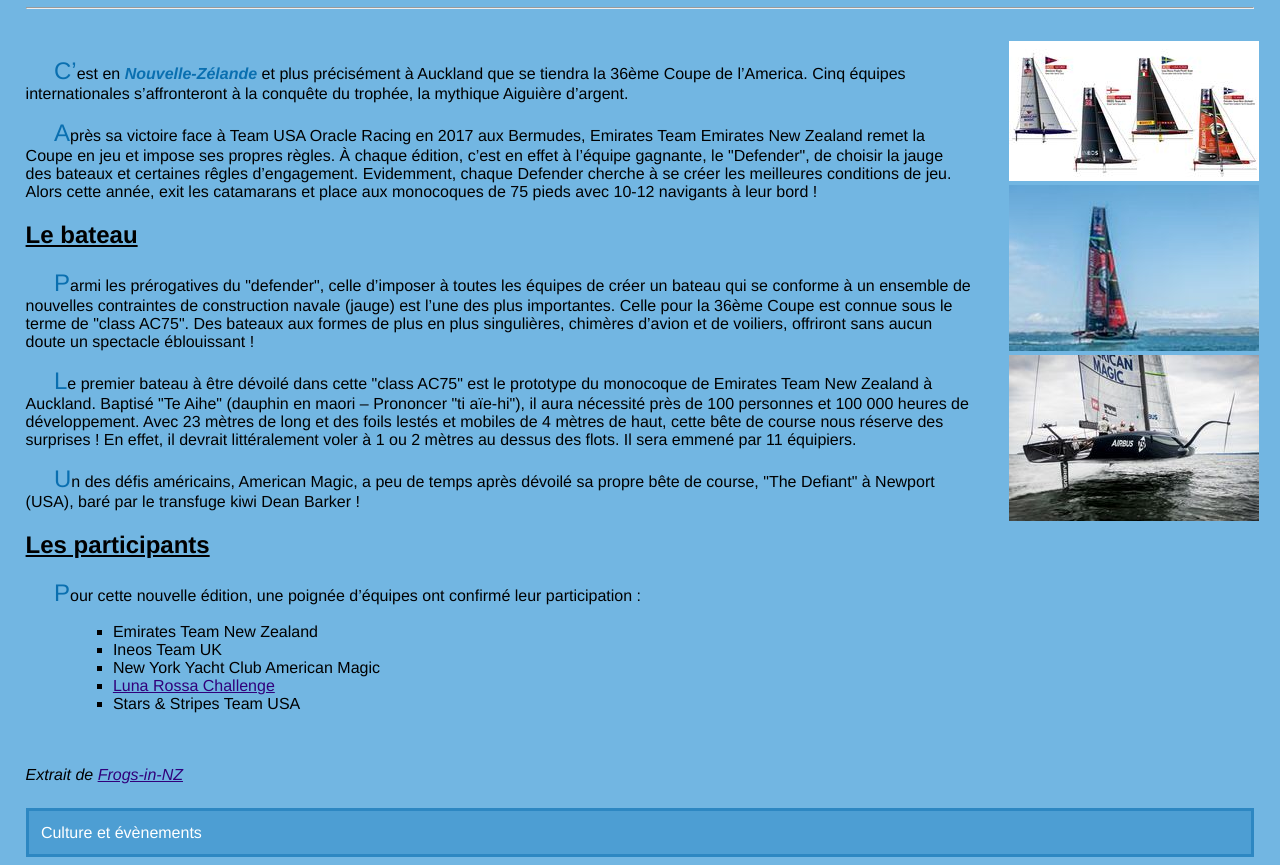
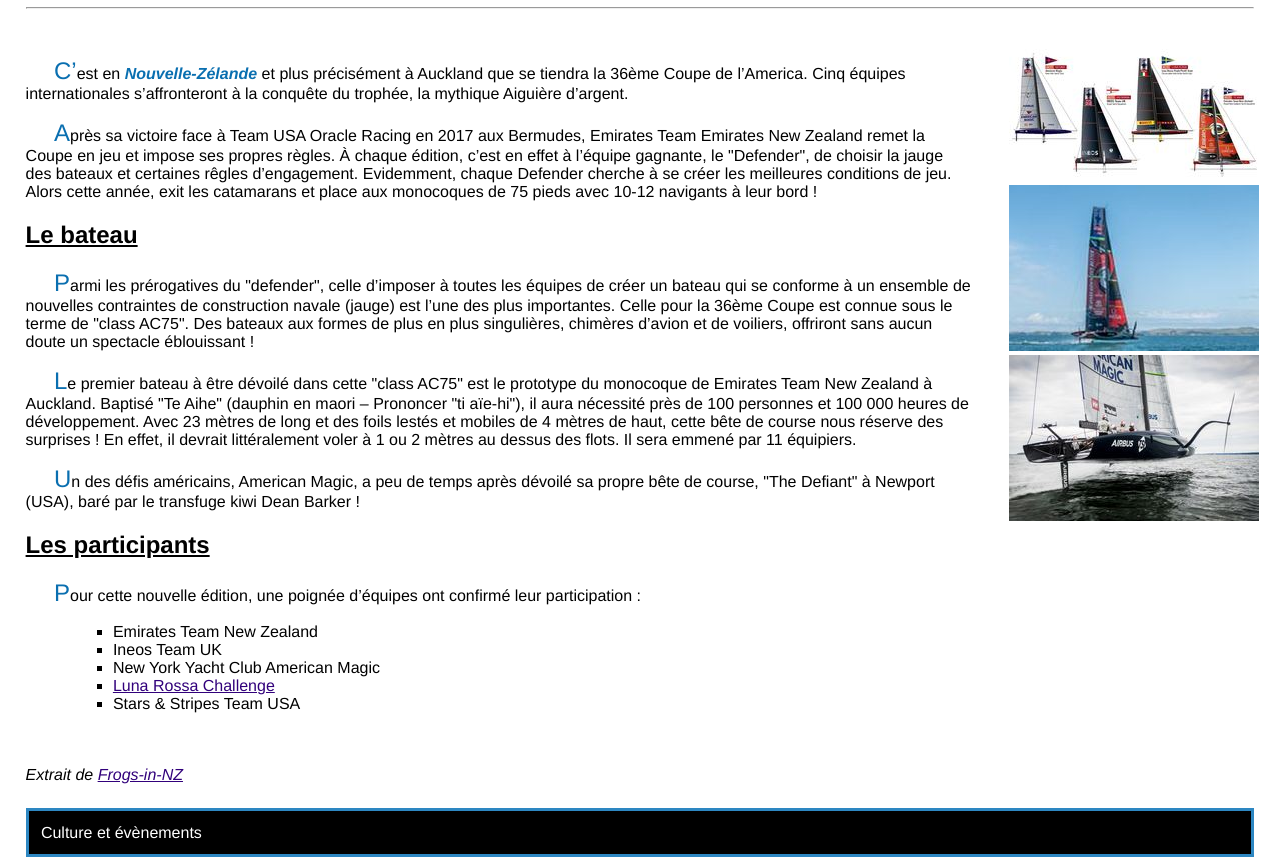
Before and after one commit to SimonCathala/ACwebProjet, a plain HTML site: page index.html in a window 1280 px wide. Shown: the part 73-938 px from the top of the page. Drawn offline with Linux system fonts and the light colour scheme.

Commit message:
Changement de la couleur de l'arrière plan en blanc

```diff
--- a/styles/36_americas_cup.css
+++ b/styles/36_americas_cup.css
@@ -2,7 +2,7 @@
 
 body   /* Style à appliquer sur l'ensemble du document */
 {
-  background-color: #72B6E2 ;  /* Couleur de fond : bleu */
+  background-color: #FFFFFF ;  /* Couleur de fond : bleu */
   margin-right: 2%;           /* Gestion des marges latérales */
   margin-left: 2%;
   font-family: Helvetica, Arial, sans-serif;
@@ -56,7 +56,7 @@ footer
 #categorie  /* Style à appliquer sur la sous-partie de classe "categorie" */
 {
   margin-top: 2%;
-  background-color: #4D9ED3;   /* Couleur de fond  */
+  background-color: #000000;   /* Couleur de fond  */
   border-style: solid;
   border-width: medium;        /* Bordure de couleur sur les quatre côtés */
   border-color: #2D87C2;
```
